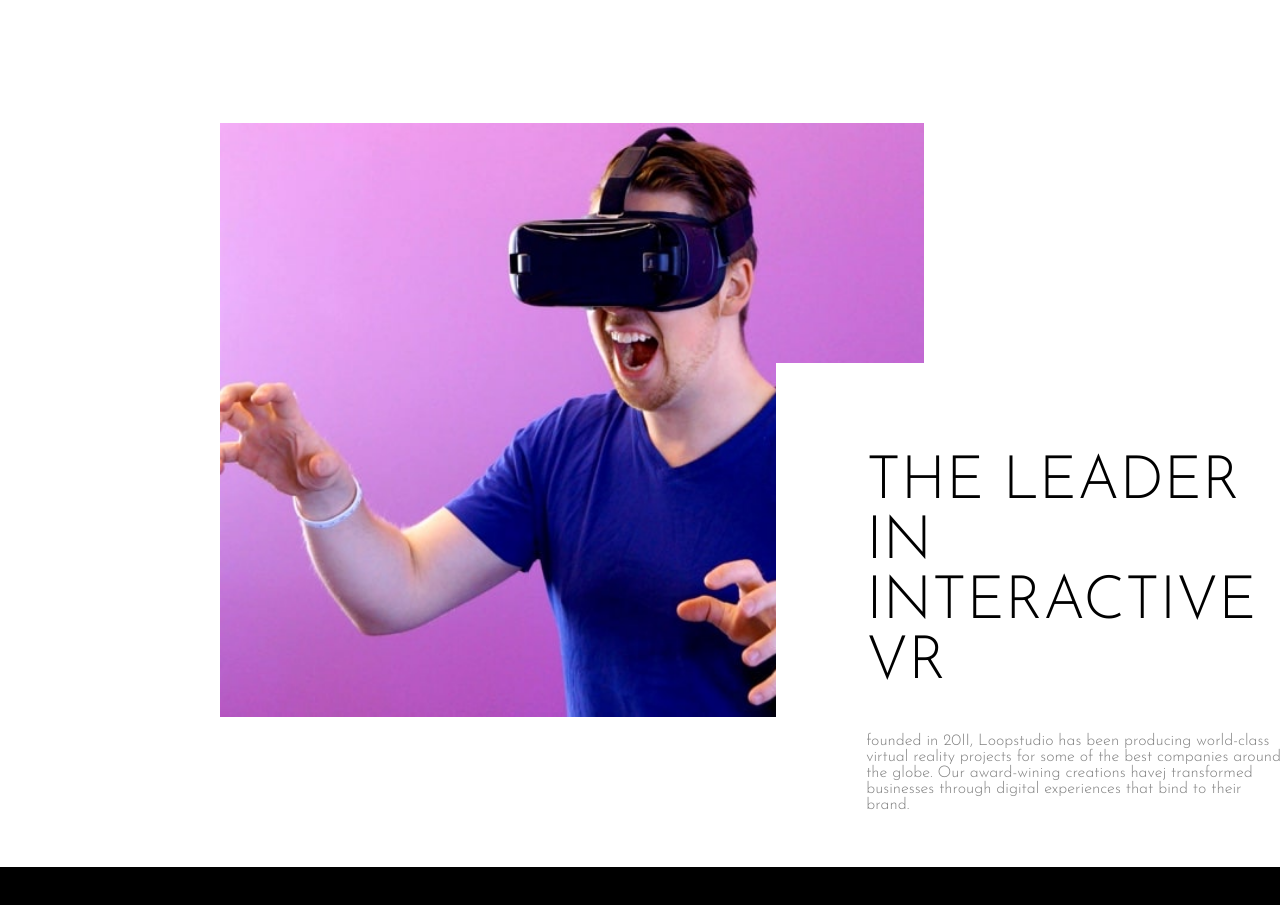
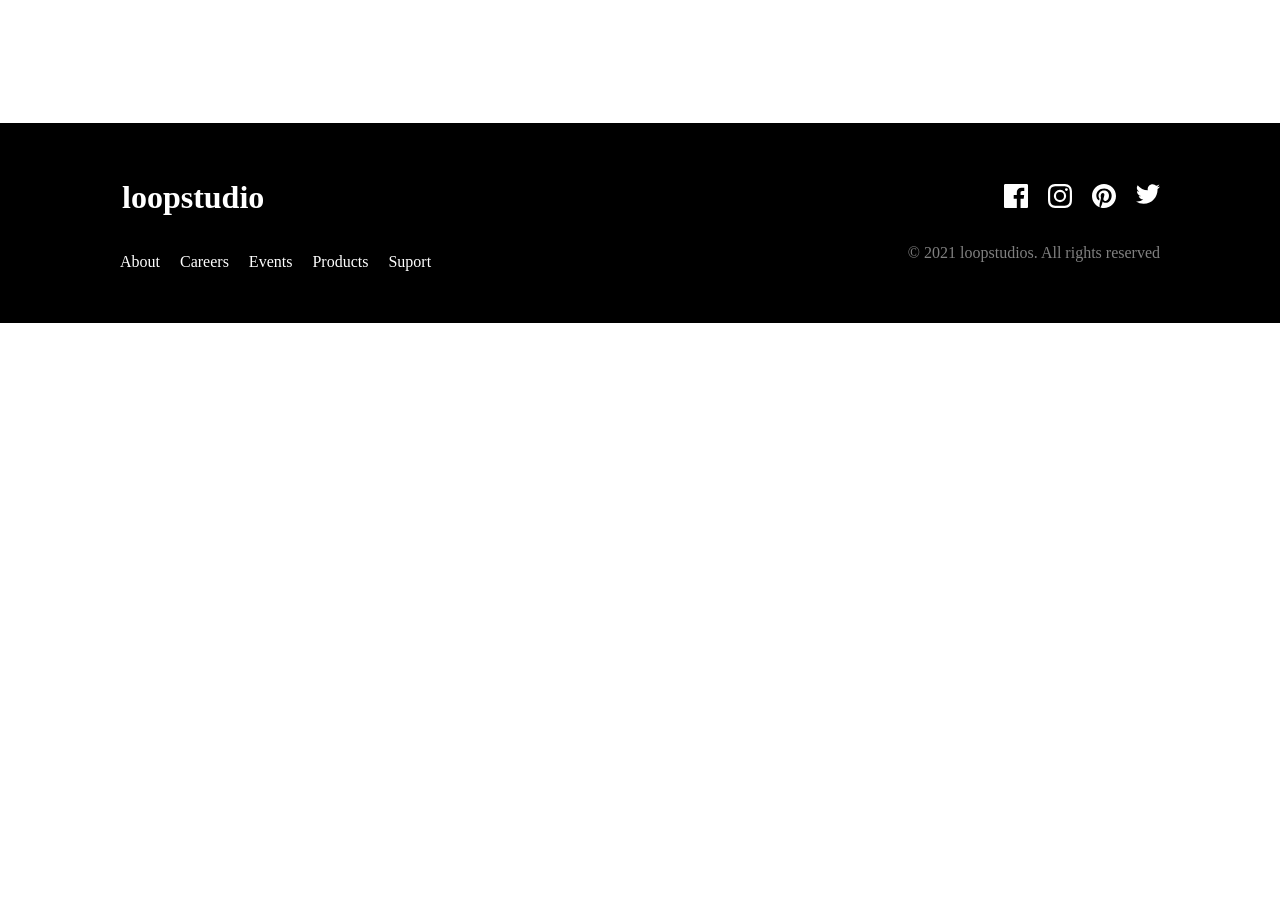
Before and after one commit to andres0818/workShop2-profundizacion, a React (Create React App) app: page / in a window 1280 px wide. Shown: the part 1480-2385 px from the top of the page. After the commit the page ends 1803 px from the top, so only its background shows below. Built offline with nearby package versions, Linux system fonts and the light colour scheme.

Commit message:
node_module sass

```diff
--- a/package.json
+++ b/package.json
@@ -35,5 +35,8 @@
       "last 1 firefox version",
       "last 1 safari version"
     ]
+  },
+  "devDependencies": {
+    "webpack": "^5.75.0"
   }
 }
--- a/src/App.jsx
+++ b/src/App.jsx
@@ -1,20 +1,16 @@
 import React from 'react'
-
 import Main from './Main/Main'
-
 import Cabecera from './components/Cabecera/Cabecera'
-import Informacion from './components/Informacion/Informacion'
 import Footer from './components/Footer/Footer'
 
+import './App.scss'
 
-import './App.scss'
 
 const App = () => {
   return (
     <>
       <Cabecera />
       <Main />
-      <Informacion />
       <Footer />
     </>
   )
--- a/src/App.scss
+++ b/src/App.scss
@@ -2,4 +2,5 @@
 body{
     margin: 0;
     padding: 0;
+
 }
--- a/src/components/Informacion/Informacion.jsx
+++ /dev/null
@@ -1,18 +0,0 @@
-import React from 'react'
-import './Informacion.scss'
-
-const Informacion = () => {
-  return (
-    <div className='informacion'>
-        <div className='informacion__contenedor'>
-            <h1 className='informacion__titulo'>THE LEADER IN INTERACTIVE VR</h1>
-            <p className='informacion__contenido'>
-                founded in 20II, Loopstudio has been producing world-class virtual reality projects for some of the best companies around the globe.
-                Our award-wining creations havej transformed businesses through digital experiences that bind to their brand.
-            </p>
-        </div>
-    </div>
-  )
-}
-
-export default Informacion
--- a/src/components/Informacion/Informacion.scss
+++ /dev/null
@@ -1,34 +0,0 @@
-@import url('https://fonts.googleapis.com/css2?family=Josefin+Sans:wght@100;200;300&display=swap');
-@import url('https://fonts.googleapis.com/css2?family=Alata&display=swap');
-
-
-.informacion {
-
-    background-image: url('./img/gafasVR.jpg');
-    background-size: cover;
-    width: 55%;
-    height: 74.3vh;
-    margin: 150px 220px;
-    font-family: 'josefin sans';
-    position: relative;
-
-    &__contenedor {
-        position: absolute;
-        width: 60%;
-        height: 42vh;
-        top: 40.4%;
-        left: 79%;
-        background-color: white;
-        font-weight: 300;
-        padding: 50px 0 0 90px;
-    }
-
-    &__titulo{
-        font-weight: 300;
-        font-size: 60px;
-    }
-
-    &__contenido{
-        color: gray;
-    }
-}
```
Also changed, not shown: src/components/Informacion/img/gafasVR.jpg (deleted), 1 other file (tests, documents, lock files or other folders).
